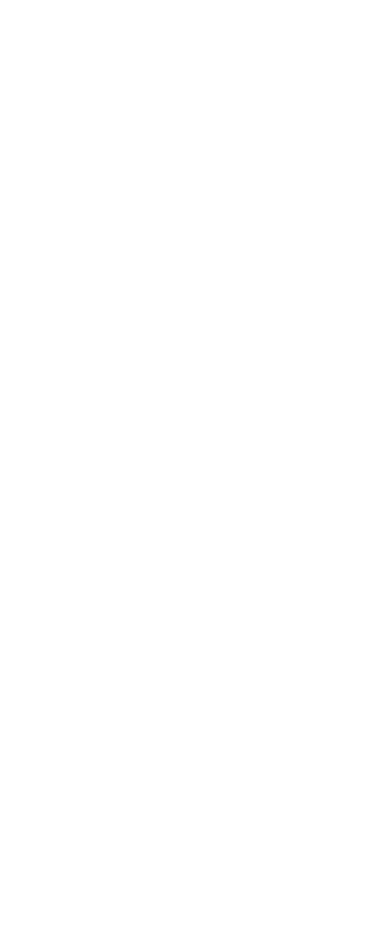
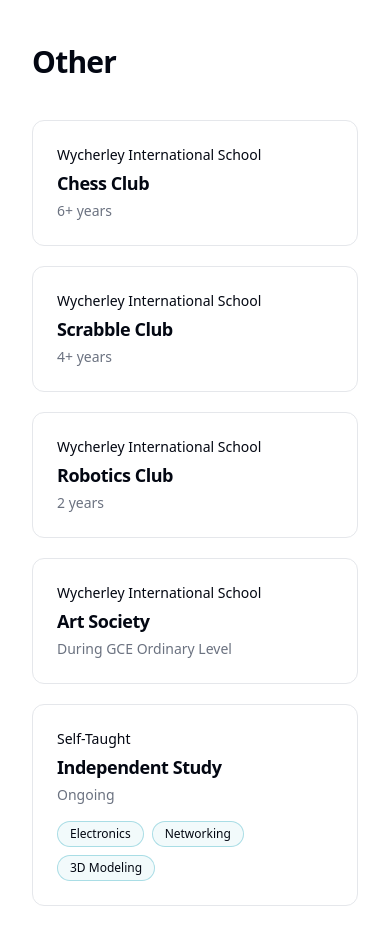
Before and after one commit to lynx7843/lynx_portfolio, a React (Vite) app: page / in a window 390 px wide. Shown: the part 5740-6684 px from the top of the page. Before the commit the page ends 5720 px from the top, so only its background shows below. Built offline with nearby package versions, Linux system fonts and the light colour scheme.

Commit message:
other skills section

```diff
--- a/src/App.tsx
+++ b/src/App.tsx
@@ -3,6 +3,7 @@
 import TechStack from "@/components/TechStack";
 import Projects from "@/components/Projects";
 import Education from "@/components/Education";
+import Other from "@/components/Other";
 
 export default function App() {
   return (
@@ -14,6 +15,7 @@
         <TechStack />
         <Projects />
         <Education />
+        <Other />
       </main>
     </>
   );
--- /dev/null
+++ b/src/components/Other.tsx
@@ -0,0 +1,41 @@
+import { siteData } from "@/data/site";
+
+export default function Other() {
+  return (
+    <section id="other" className="container max-w-5xl py-16 md:py-24">
+      <h2 className="mb-10 text-3xl font-bold tracking-tight md:text-4xl">
+        Other
+      </h2>
+
+      <div className="grid gap-5">
+        {siteData.other.map((entry) => (
+          <div
+            key={`${entry.organization}-${entry.activity}`}
+            className="rounded-xl border border-border bg-card p-6"
+          >
+            <p className="text-sm font-medium text-foreground">{entry.organization}</p>
+            <h3 className="mt-1 text-lg font-semibold tracking-tight">
+              {entry.activity}
+            </h3>
+            <span className="mt-1 block text-sm font-medium text-muted-foreground">
+              {entry.period}
+            </span>
+
+            {entry.details && (
+              <div className="mt-4 flex flex-wrap gap-2">
+                {entry.details.map((detail) => (
+                  <span
+                    key={detail}
+                    className="rounded-full border border-primary/30 bg-primary/5 px-3 py-1 text-xs font-medium text-foreground"
+                  >
+                    {detail}
+                  </span>
+                ))}
+              </div>
+            )}
+          </div>
+        ))}
+      </div>
+    </section>
+  );
+}
--- a/src/data/site.ts
+++ b/src/data/site.ts
@@ -37,6 +37,13 @@
   details?: string[];
 }
 
+export interface OtherActivity {
+  organization: string;
+  activity: string;
+  period: string;
+  details?: string[];
+}
+
 export interface SiteData {
   navLinks: NavLink[];
   personalInfo: PersonalInfo;
@@ -44,6 +51,7 @@
   techStack: TechCategory[];
   projects: Project[];
   education: Education[];
+  other: OtherActivity[];
 }
 
 export const siteData: SiteData = {
@@ -51,6 +59,7 @@
     { label: "Tech Stack", path: "#tech-stack" },
     { label: "Projects", path: "#projects" },
     { label: "Education", path: "#education" },
+    { label: "Other", path: "#other" },
     { label: "Blog", path: "#blog", comingSoon: true },
   ],
   personalInfo: {
@@ -156,4 +165,32 @@
       period: "2020 - 2021",
     },
   ],
+  other: [
+    {
+      organization: "Wycherley International School",
+      activity: "Chess Club",
+      period: "6+ years",
+    },
+    {
+      organization: "Wycherley International School",
+      activity: "Scrabble Club",
+      period: "4+ years",
+    },
+    {
+      organization: "Wycherley International School",
+      activity: "Robotics Club",
+      period: "2 years",
+    },
+    {
+      organization: "Wycherley International School",
+      activity: "Art Society",
+      period: "During GCE Ordinary Level",
+    },
+    {
+      organization: "Self-Taught",
+      activity: "Independent Study",
+      period: "Ongoing",
+      details: ["Electronics", "Networking", "3D Modeling"],
+    },
+  ],
 };
```
